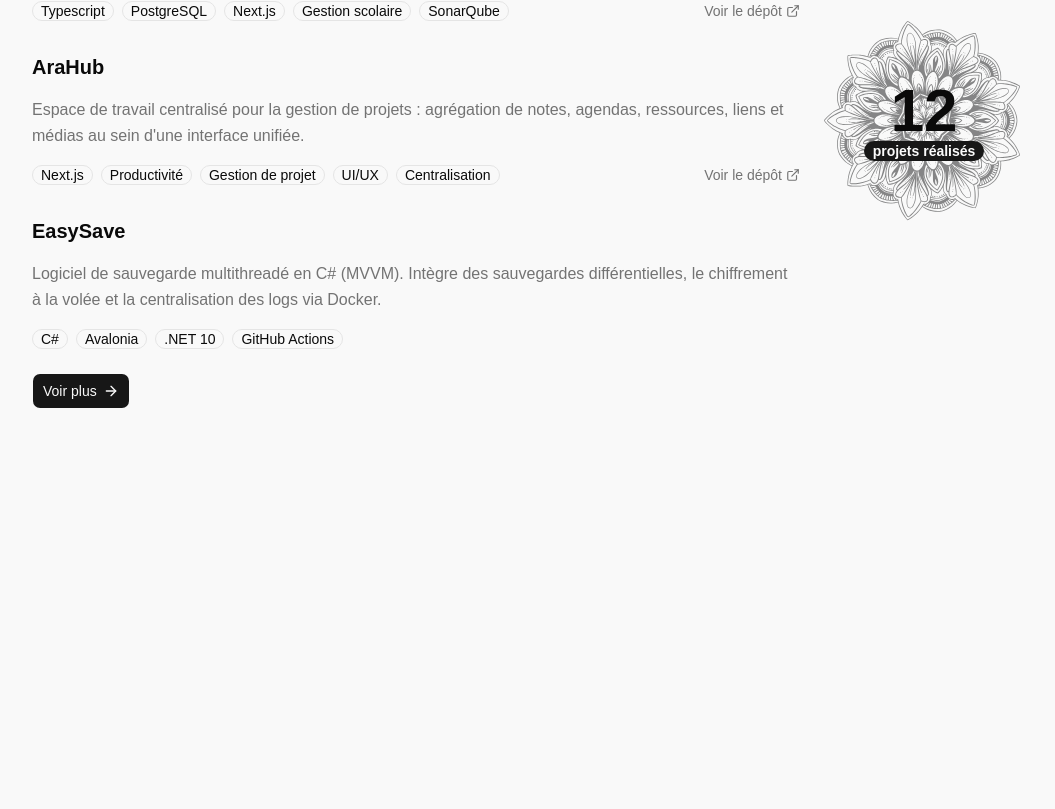
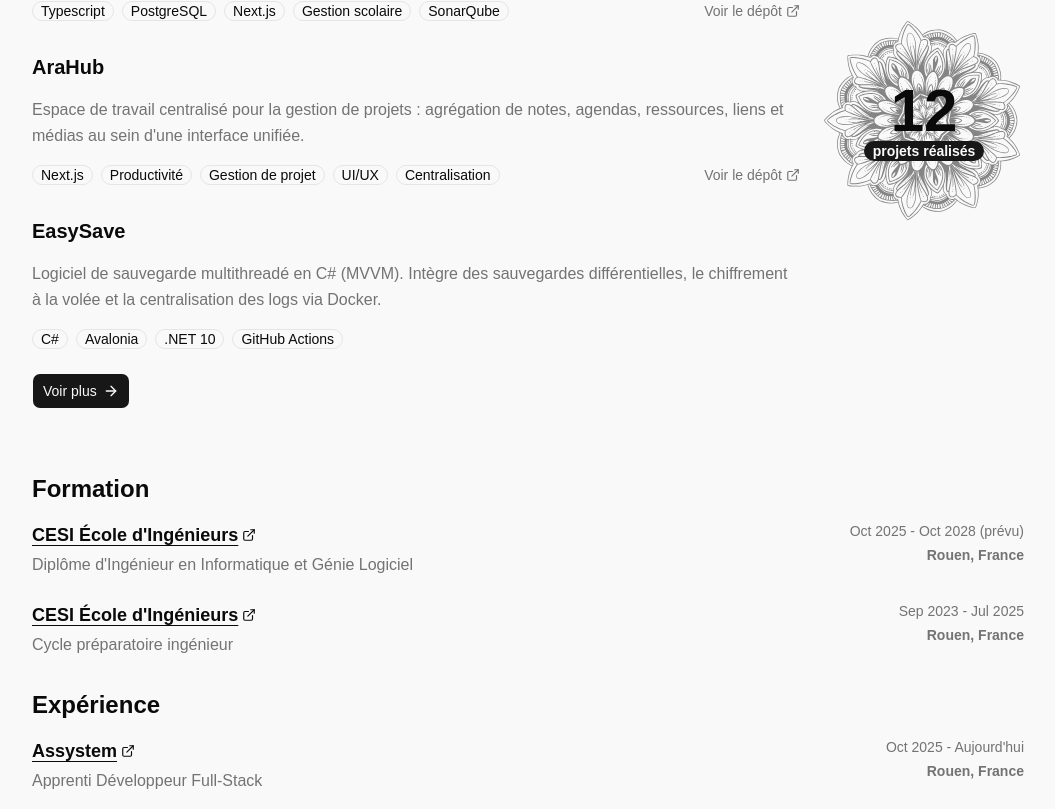
Before and after one commit to Lucacist/protfoliov15, a Next.js app: page / in a window 1280 px wide. Shown: the part 1183-1992 px from the top of the page, without its empty margins (112-1167 px from the left). Before the commit the page ends 1608 px from the top, so only its background shows below. Built offline with nearby package versions, Linux system fonts and the light colour scheme; a web font is replaced by a local one.

Commit message:
Add education and experience section (Sec4) with animated timeline layout and bilingual translations for CESI engineering studies and Assystem apprenticeship

```diff
--- a/app/page.tsx
+++ b/app/page.tsx
@@ -1,6 +1,7 @@
-import Hero from "@/components/home/Hero";
-import Sec2 from "@/components/home/sec2";
-import Sec3 from "@/components/home/sec3";
+import Hero from '@/components/home/Hero';
+import Sec2 from '@/components/home/sec2';
+import Sec3 from '@/components/home/sec3';
+import Sec4 from '@/components/home/sec4';
 
 export default function Home() {
   return (
@@ -8,6 +9,7 @@ export default function Home() {
       <Hero />
       <Sec2 />
       <Sec3 />
+      <Sec4 />
     </section>
   );
 }
--- a/components/home/sec4.tsx
+++ b/components/home/sec4.tsx
@@ -0,0 +1,160 @@
+'use client';
+
+import { useLanguage } from '@/lib/language-context';
+import { motion, type Variants } from 'framer-motion';
+import { div, section } from 'framer-motion/client';
+import { ExternalLink } from 'lucide-react';
+
+const containerVariants: Variants = {
+  hidden: {},
+  visible: {
+    transition: {
+      staggerChildren: 0.12,
+      delayChildren: 0.1,
+    },
+  },
+};
+
+const itemVariants: Variants = {
+  hidden: { opacity: 0, y: 16 },
+  visible: {
+    opacity: 1,
+    y: 0,
+    transition: { duration: 0.4, ease: 'easeOut' as const },
+  },
+};
+
+type EducationItem = {
+  school: string;
+  url: string;
+  degree: string;
+  start: string;
+  end: string;
+  location: string;
+};
+
+type ExperienceItem = {
+  company: string;
+  url: string;
+  role: string;
+  start: string;
+  end: string;
+  location: string;
+};
+
+export default function Sec4() {
+  const { t } = useLanguage();
+
+  const education = (t<EducationItem[]>('sec4.education') ??
+    []) as EducationItem[];
+  const experience = (t<ExperienceItem[]>('sec4.experience') ??
+    []) as ExperienceItem[];
+
+  return (
+    <section className="container mx-auto p-4 max-w-5xl flex flex-col gap-8">
+      {/* Formation */}
+      <div className="flex flex-col gap-4">
+        <motion.h2
+          className="text-xl sm:text-2xl font-bold"
+          initial={{ opacity: 0, y: 16 }}
+          whileInView={{ opacity: 1, y: 0 }}
+          viewport={{ once: true, amount: 0.5 }}
+          transition={{ duration: 0.4, ease: 'easeOut' as const }}
+        >
+          {t('sec4.titleEducation')}
+        </motion.h2>
+
+        <motion.div
+          className="flex flex-col gap-6"
+          variants={containerVariants}
+          initial="hidden"
+          whileInView="visible"
+          viewport={{ once: true, amount: 0.2 }}
+        >
+          {education.map((item) => (
+            <motion.div
+              key={`${item.school}-${item.degree}`}
+              className="flex items-start justify-between gap-4"
+              variants={itemVariants}
+            >
+              <div className="flex flex-col gap-1">
+                <a
+                  href={item.url}
+                  target="_blank"
+                  rel="noopener noreferrer"
+                  className="font-semibold text-base sm:text-lg underline underline-offset-4 flex items-center gap-1 hover:opacity-70 transition-opacity"
+                >
+                  {item.school}
+                  <ExternalLink className="h-3.5 w-3.5" />
+                </a>
+                <p className="text-sm sm:text-base text-muted-foreground">
+                  {item.degree}
+                </p>
+              </div>
+              <div className="flex flex-col items-end shrink-0 gap-1">
+                <span className="text-sm text-muted-foreground whitespace-nowrap">
+                  {item.start} - {item.end}
+                </span>
+                <span className="text-sm font-semibold text-muted-foreground whitespace-nowrap">
+                  {item.location}
+                </span>
+              </div>
+            </motion.div>
+          ))}
+        </motion.div>
+      </div>
+
+      {/* Expérience */}
+      <div className="flex flex-col gap-4">
+        <motion.h2
+          className="text-xl sm:text-2xl font-bold"
+          initial={{ opacity: 0, y: 16 }}
+          whileInView={{ opacity: 1, y: 0 }}
+          viewport={{ once: true, amount: 0.5 }}
+          transition={{ duration: 0.4, ease: 'easeOut' as const }}
+        >
+          {t('sec4.titleExperience')}
+        </motion.h2>
+
+        <motion.div
+          className="flex flex-col gap-6"
+          variants={containerVariants}
+          initial="hidden"
+          whileInView="visible"
+          viewport={{ once: true, amount: 0.2 }}
+        >
+          {experience.map((item) => (
+            <motion.div
+              key={`${item.company}-${item.role}`}
+              className="flex items-start justify-between gap-4"
+              variants={itemVariants}
+            >
+              <div className="flex flex-col gap-1">
+                <a
+                  href={item.url}
+                  target="_blank"
+                  rel="noopener noreferrer"
+                  className="font-semibold text-base sm:text-lg underline underline-offset-4 flex items-center gap-1 hover:opacity-70 transition-opacity"
+                >
+                  {item.company}
+                  <ExternalLink className="h-3.5 w-3.5" />
+                </a>
+                <p className="text-sm sm:text-base text-muted-foreground">
+                  {item.role}
+                </p>
+              </div>
+              <div className="flex flex-col items-end shrink-0 gap-1">
+                <span className="text-sm text-muted-foreground whitespace-nowrap">
+                  {item.start} - {item.end}
+                </span>
+                <span className="text-sm font-semibold text-muted-foreground whitespace-nowrap">
+                  {item.location}
+                </span>
+              </div>
+            </motion.div>
+          ))}
+        </motion.div>
+      </div>
+    </section>
+  );
+}
--- a/lib/i18n/en.json
+++ b/lib/i18n/en.json
@@ -21,6 +21,38 @@
     "btnMore": "See more",
     "projectCount": "projects completed"
   },
+  "sec4": {
+    "titleEducation": "Formation",
+    "titleExperience": "Experience",
+    "education": [
+      {
+        "school": "CESI Engineering School",
+        "url": "https://cesi.fr",
+        "degree": "Engineer Degree in Computer Science and Software Engineering",
+        "start": "Oct 2025",
+        "end": "Oct 2028 (planned)",
+        "location": "Rouen, France"
+      },
+      {
+        "school": "CESI Engineering School",
+        "url": "https://cesi.fr",
+        "degree": "Preparatory Engineering Cycle",
+        "start": "Sep 2023",
+        "end": "Jul 2025",
+        "location": "Rouen, France"
+      }
+    ],
+    "experience": [
+      {
+        "company": "Assystem",
+        "url": "https://assystem.com",
+        "role": "Apprentice Full-Stack Developer",
+        "start": "Oct 2025",
+        "end": "Today",
+        "location": "Rouen, France"
+      }
+    ]
+  },
   "projects": {
     "title": "My Projects",
     "ui": {
@@ -41,7 +73,13 @@
         "title": "Calibre",
         "category": "web",
         "shortDescription": "Web platform for teachers: activity-based grading, report card generation with progress charts, and educational planning.",
-        "technologies": ["TypeScript", "PostgreSQL", "Next.js", "School Management", "SonarQube"],
+        "technologies": [
+          "TypeScript",
+          "PostgreSQL",
+          "Next.js",
+          "School Management",
+          "SonarQube"
+        ],
         "repoUrl": "https://github.com/Lucacist/calibre"
       },
       {
@@ -49,7 +87,13 @@
         "title": "AraHub",
         "category": "web",
         "shortDescription": "Centralized workspace for project management: aggregation of notes, calendars, resources, links, and media within a unified interface.",
-        "technologies": ["Next.js", "Productivity", "Project Management", "UI/UX", "Centralization"],
+        "technologies": [
+          "Next.js",
+          "Productivity",
+          "Project Management",
+          "UI/UX",
+          "Centralization"
+        ],
         "repoUrl": "https://github.com/Lucacist/arahub"
       },
       {
@@ -64,7 +108,14 @@
         "title": "XANADU Infrastructure",
         "category": "infra",
         "shortDescription": "Complete network architecture on Proxmox: VLAN segmentation, DMZ, inter-site MPLS link, AD with delegated administration, and 3-2-1 backup policy.",
-        "technologies": ["pfSense", "Active Directory", "Windows Server", "Proxmox", "Docker", "Linux"]
+        "technologies": [
+          "pfSense",
+          "Active Directory",
+          "Windows Server",
+          "Proxmox",
+          "Docker",
+          "Linux"
+        ]
       },
       {
         "id": "jourdren-tp-landing",
@@ -93,14 +144,26 @@
         "title": "FunkyTown City",
         "category": "infra",
         "shortDescription": "Design and deployment of a global multi-site network architecture. IPv4/IPv6 addressing plan, advanced segmentation, and secure IPv6 tunnel.",
-        "technologies": ["Cisco Packet Tracer", "VLAN", "IPv6", "Routing", "Switching L3"]
+        "technologies": [
+          "Cisco Packet Tracer",
+          "VLAN",
+          "IPv6",
+          "Routing",
+          "Switching L3"
+        ]
       },
       {
         "id": "weather-station",
         "title": "Embedded Weather Station",
         "category": "iot",
         "shortDescription": "Embedded system for ships measuring critical environmental parameters (pressure, temperature, GPS) with log centralization on an SD card.",
-        "technologies": ["Arduino", "C++", "I2C/SPI Sensors", "RTC", "Electronics"]
+        "technologies": [
+          "Arduino",
+          "C++",
+          "I2C/SPI Sensors",
+          "RTC",
+          "Electronics"
+        ]
       },
       {
         "id": "guest-wifi-plugin",
@@ -121,7 +184,12 @@
         "title": "Escape no Game",
         "category": "iot",
         "shortDescription": "Design of stealth communication technology for hostile zones: conversion of voice into inaudible electrical signals and emotion analysis.",
-        "technologies": ["Signal Processing", "Acoustics", "Electronics", "Embedded Systems"]
+        "technologies": [
+          "Signal Processing",
+          "Acoustics",
+          "Electronics",
+          "Embedded Systems"
+        ]
       }
     ]
   },
--- a/lib/i18n/fr.json
+++ b/lib/i18n/fr.json
@@ -21,6 +21,38 @@
     "btnMore": "Voir plus",
     "projectCount": "projets réalisés"
   },
+  "sec4": {
+    "titleEducation": "Formation",
+    "titleExperience": "Expérience",
+    "education": [
+      {
+        "school": "CESI École d'Ingénieurs",
+        "url": "https://cesi.fr",
+        "degree": "Diplôme d'Ingénieur en Informatique et Génie Logiciel",
+        "start": "Oct 2025",
+        "end": "Oct 2028 (prévu)",
+        "location": "Rouen, France"
+      },
+      {
+        "school": "CESI École d'Ingénieurs",
+        "url": "https://cesi.fr",
+        "degree": "Cycle préparatoire ingénieur",
+        "start": "Sep 2023",
+        "end": "Jul 2025",
+        "location": "Rouen, France"
+      }
+    ],
+    "experience": [
+      {
+        "company": "Assystem",
+        "url": "https://assystem.com",
+        "role": "Apprenti Développeur Full-Stack",
+        "start": "Oct 2025",
+        "end": "Aujourd'hui",
+        "location": "Rouen, France"
+      }
+    ]
+  },
   "projects": {
     "title": "Mes projets",
     "ui": {
@@ -41,7 +73,13 @@
         "title": "Calibre",
         "category": "web",
         "shortDescription": "Plateforme web pour enseignants : gestion des notes par activité, génération de bulletins avec graphiques d'évolution et planification pédagogique.",
-        "technologies": ["Typescript", "PostgreSQL", "Next.js", "Gestion scolaire", "SonarQube"],
+        "technologies": [
+          "Typescript",
+          "PostgreSQL",
+          "Next.js",
+          "Gestion scolaire",
+          "SonarQube"
+        ],
         "repoUrl": "https://github.com/Lucacist/calibre"
       },
       {
@@ -49,7 +87,13 @@
         "title": "AraHub",
         "category": "web",
         "shortDescription": "Espace de travail centralisé pour la gestion de projets : agrégation de notes, agendas, ressources, liens et médias au sein d'une interface unifiée.",
-        "technologies": ["Next.js", "Productivité", "Gestion de projet", "UI/UX", "Centralisation"],
+        "technologies": [
+          "Next.js",
+          "Productivité",
+          "Gestion de projet",
+          "UI/UX",
+          "Centralisation"
+        ],
         "repoUrl": "https://github.com/Lucacist/arahub"
       },
       {
@@ -64,7 +108,14 @@
         "title": "Infrastructure XANADU",
         "category": "infra",
         "shortDescription": "Architecture réseau complète sur Proxmox : segmentation VLAN, DMZ, liaison MPLS inter-sites, AD avec administration déléguée et politique de sauvegarde 3-2-1.",
-        "technologies": ["pfSense", "Active Directory", "Windows Server", "Proxmox", "Docker", "Linux"]
+        "technologies": [
+          "pfSense",
+          "Active Directory",
+          "Windows Server",
+          "Proxmox",
+          "Docker",
+          "Linux"
+        ]
       },
       {
         "id": "jourdren-tp-landing",
@@ -93,14 +144,26 @@
         "title": "FunkyTown City",
         "category": "infra",
         "shortDescription": "Conception et déploiement d'une architecture réseau globale multi-sites. Plan d'adressage IPv4/IPv6, segmentation avancée et tunnel IPv6 sécurisé.",
-        "technologies": ["Cisco Packet Tracer", "VLAN", "IPv6", "Routage", "Switching L3"]
+        "technologies": [
+          "Cisco Packet Tracer",
+          "VLAN",
+          "IPv6",
+          "Routage",
+          "Switching L3"
+        ]
       },
       {
         "id": "weather-station",
         "title": "Station Météo Embarquée",
         "category": "iot",
         "shortDescription": "Système embarqué pour navires mesurant des paramètres environnementaux critiques (pression, température, GPS) avec centralisation des logs sur carte SD.",
-        "technologies": ["Arduino", "C++", "Capteurs I2C/SPI", "RTC", "Électronique"]
+        "technologies": [
+          "Arduino",
+          "C++",
+          "Capteurs I2C/SPI",
+          "RTC",
+          "Électronique"
+        ]
       },
       {
         "id": "guest-wifi-plugin",
@@ -121,7 +184,12 @@
         "title": "Escape no Game",
         "category": "iot",
         "shortDescription": "Conception d'une technologie de communication furtive pour zones hostiles : conversion de la voix en signaux électriques inaudibles et analyse des émotions.",
-        "technologies": ["Traitement du signal", "Acoustique", "Électronique", "Systèmes embarqués"]
+        "technologies": [
+          "Traitement du signal",
+          "Acoustique",
+          "Électronique",
+          "Systèmes embarqués"
+        ]
       }
     ]
   },
```
